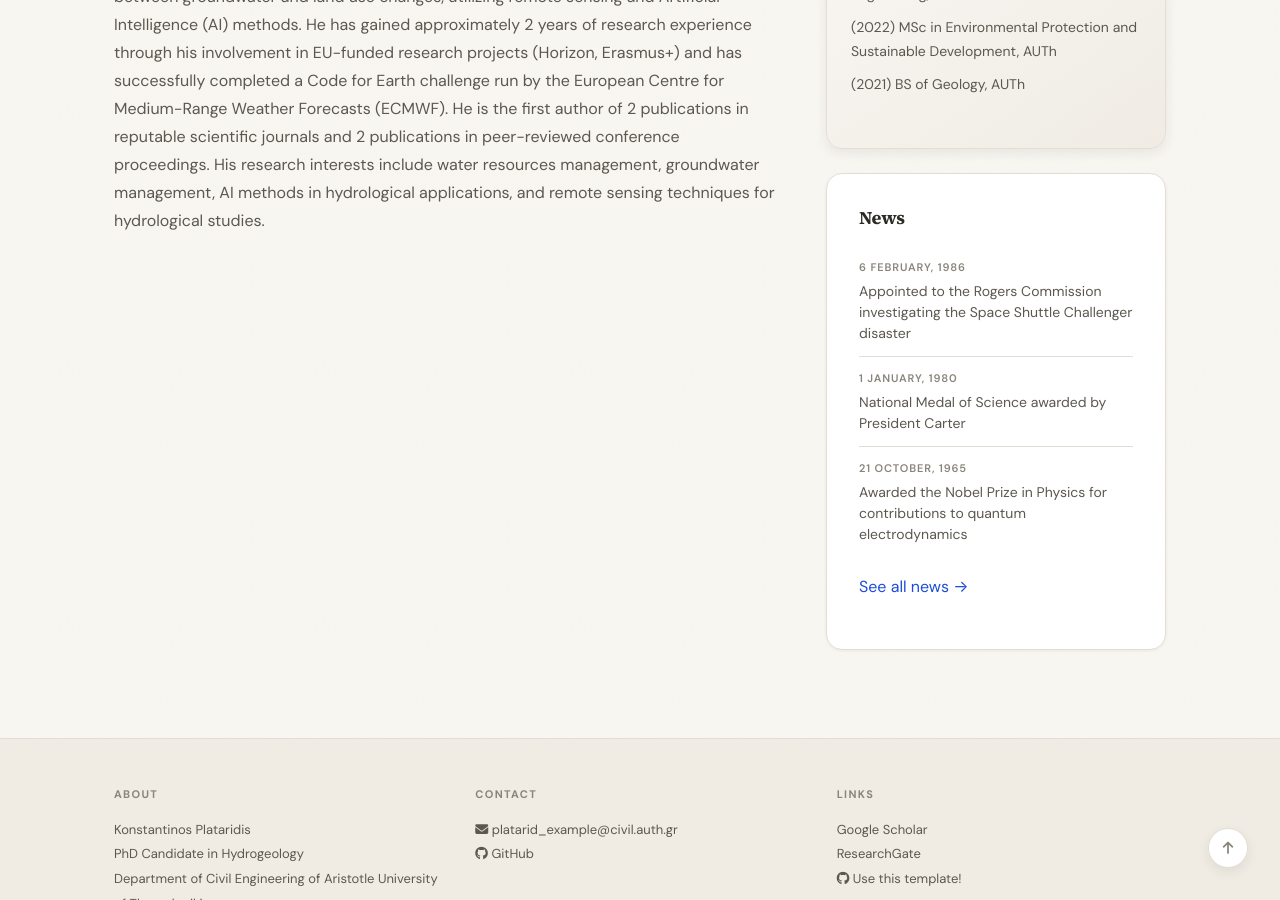
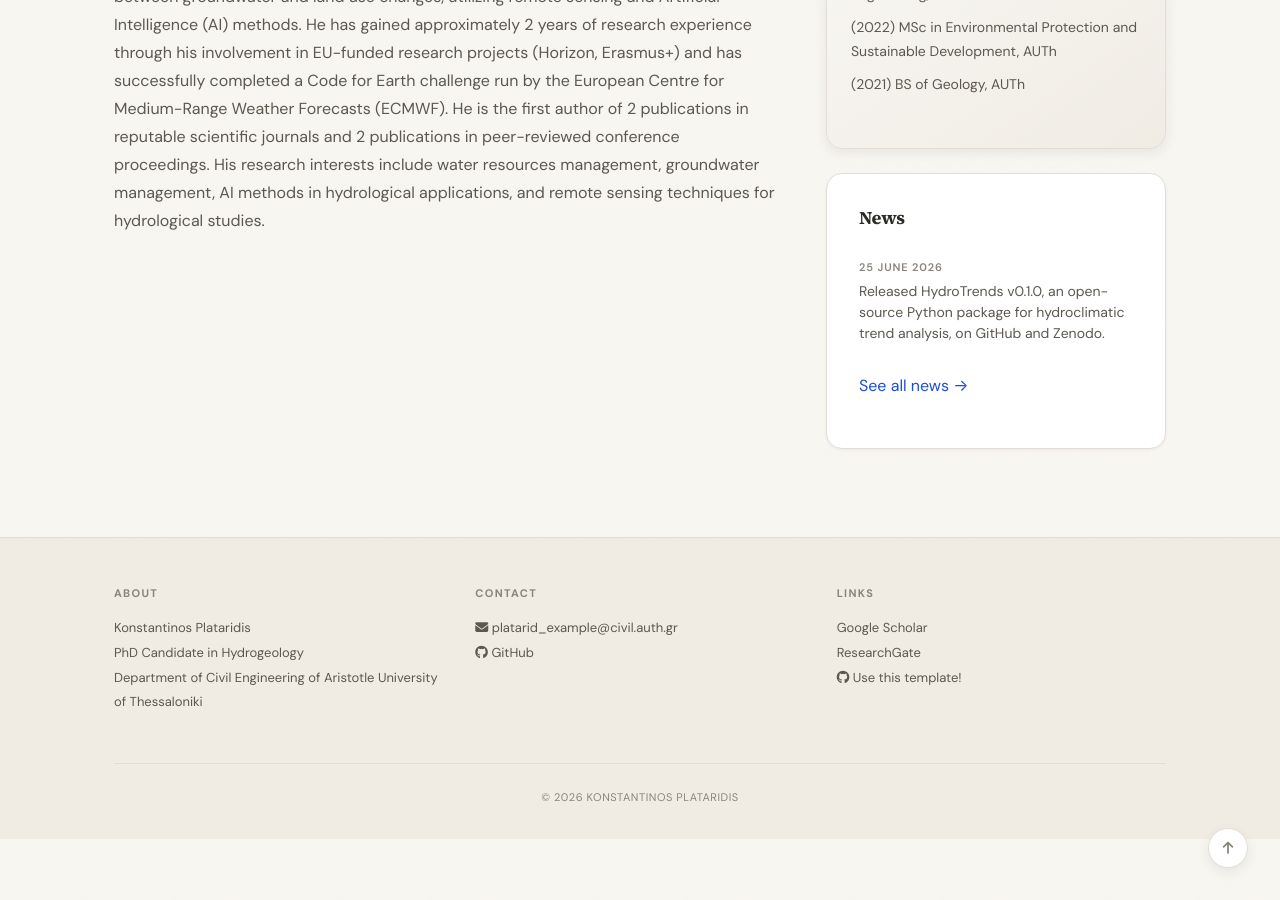
Before and after one commit to KonstantinosPl/KonstantinosPl.github.io, a Jekyll site: the page built from _pages/home.md, in a window 1280 px wide and 900 px high, scrolled down 551 px. Built offline with Jekyll 4.4.1, drawn with Linux system fonts in a browser that asks for light colours; a style sheet for code colours, icons or effects is not loaded.

Commit message:
Change NEWS

```diff
--- a/_config.yml
+++ b/_config.yml
@@ -40,7 +40,7 @@ nav_pages:
   - name: publications
   # - name: talks
   - name: research
-  - name: software
+  # - name: software
   - name: team
   # - name: teaching
   # - name: blogs
--- a/_data/news.yml
+++ b/_data/news.yml
@@ -1,20 +1,7 @@
 # News items shown on the home page sidebar.
 # The 3 most recent are shown; all appear on /allnews.
 # Each entry needs: date, headline
-- date: 6 February, 1986
-  headline: "Appointed to the Rogers Commission investigating the Space Shuttle Challenger disaster"
 
-- date: 1 January, 1980
-  headline: "National Medal of Science awarded by President Carter"
-
-- date: 21 October, 1965
-  headline: "Awarded the Nobel Prize in Physics for contributions to quantum electrodynamics"
-
-- date: 1 September, 1961
-  headline: "The Feynman Lectures on Physics begins publication"
-
-- date: 1 June, 1959
-  headline: "Delivered 'There's Plenty of Room at the Bottom' talk at Caltech APS meeting"
-
-- date: 1 January, 1951
-  headline: "Joined the faculty at California Institute of Technology"
+- date: 25 June 2026
+  headline: "Released HydroTrends v0.1.0, an open-source Python package for hydroclimatic trend analysis, on GitHub and Zenodo."
+  url: "https://github.com/KonstantinosPl/hydrotrends"
```
Also changed, not shown: _pages/research.md (+0 -1 lines).
